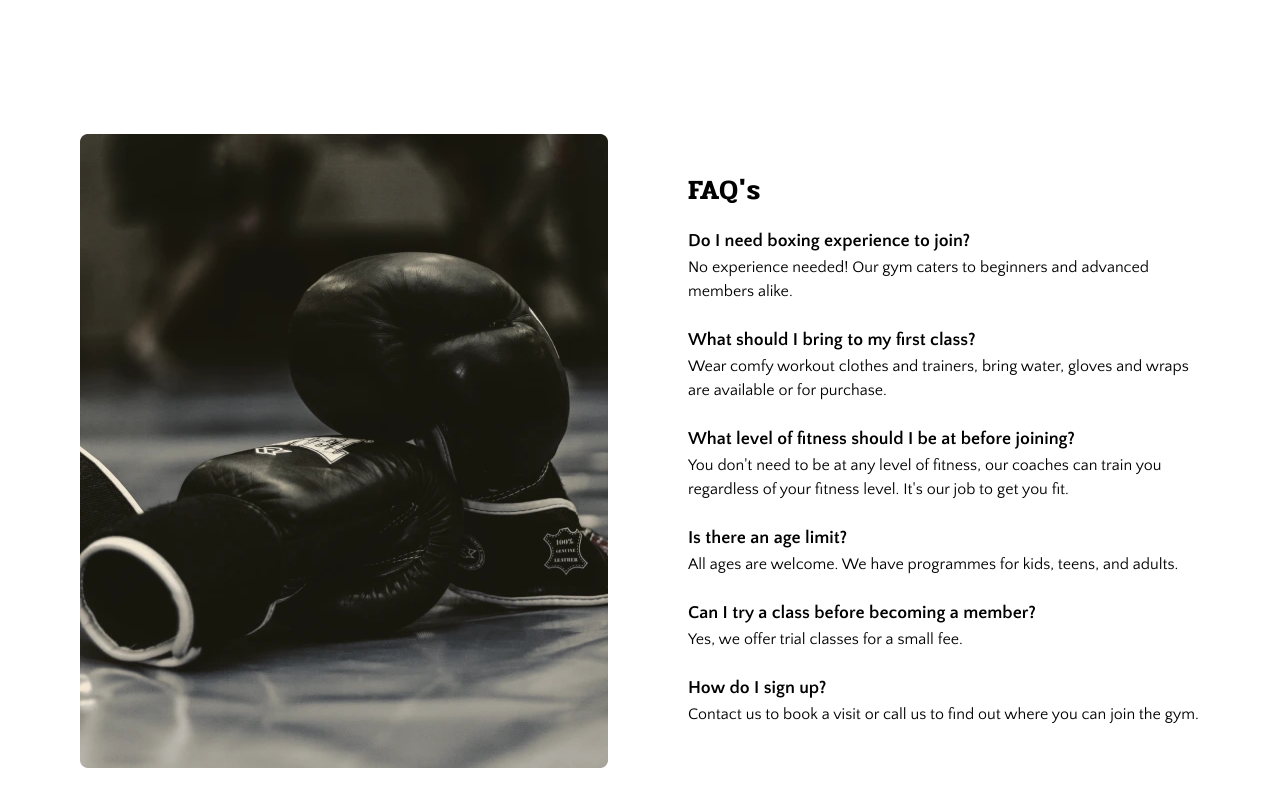
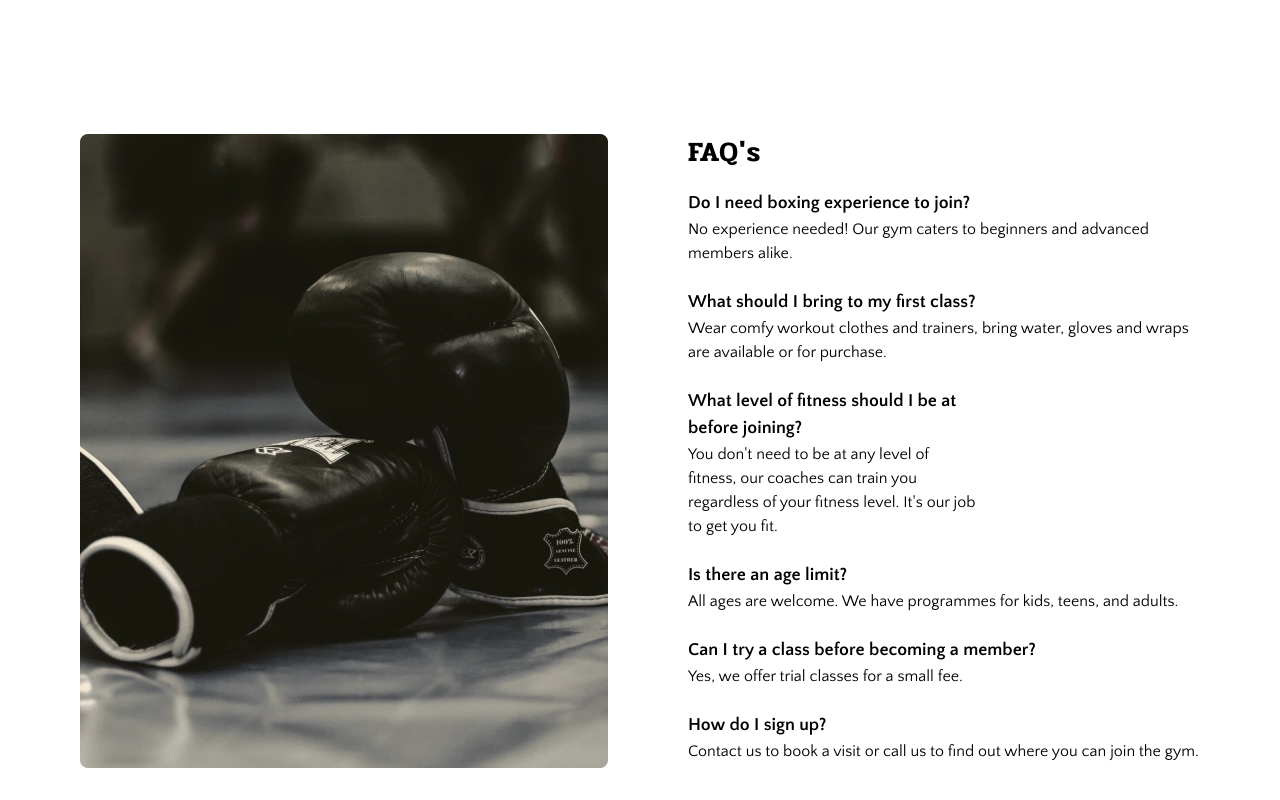
Before and after one commit to codeyarduk/knockout-boxing-demo, a website built with Vite: page index.html in a window 1280 px wide. Shown: the part 3020-3820 px from the top of the page. Built offline with nearby package versions, Linux system fonts and the light colour scheme.

Commit message:
fixed FAQ section

```diff
--- a/index.html
+++ b/index.html
@@ -359,7 +359,7 @@
       <img src="./public/images/boxing-gloves.webp" alt="Two boxing gloves on the floor" class="max-w-full h-auto md:hidden" loading="lazy"/>
     </div>
     <!-- FAQ's Section -->
-    <div class="flex flex-col justify-center items-center mt-14  xl:flex-row xl:mt-32" >
+    <div class="flex flex-col mx-7 justify-center items-center mt-14  xl:flex-row xl:mt-32" >
       <img class="hidden xl:block" src="./public/images/desktop-glove.webp" alt="Two boxing gloves on the floor" class="max-w-full h-auto" loading="lazy">
       <div class="xl:max-w-[512px] xl:ml-[80px]">
         <p
@@ -367,12 +367,12 @@
         >
           FAQ's
         </p>
-        <div class="flex flex-col md:flex-row md:justify-between md:max-w-[656px] xl:flex-col xl:items-start">
+        <div class="flex flex-col max-w-[336px] justify-center items-center md:flex-row md:justify-between md:max-w-[656px] xl:flex-col xl:items-start ">
           <div>
             <p class="text-[18px] font-QuattrocentoSans text-center font-bold xl:max-w-lg xl:w-full xl:text-start">
               Do I need boxing experience to join?
             </p>
-            <p class="text-center font-QuattrocentoSans mb-12 max-w-[336px] md:w-72 xl:max-w-lg xl:w-full xl:text-start xl:mb-6">
+            <p class="text-center font-QuattrocentoSans mb-12 max-w-[336px] md:w-72 xl:max-w-lg xl:w-full xl:text-start xl:mb-6 ">
               No experience needed! Our gym caters to beginners and advanced members
               alike.
             </p>
@@ -382,22 +382,22 @@
             <p class="text-[18px] font-QuattrocentoSans text-center font-bold xl:max-w-lg xl:w-full xl:text-start">
               What should I bring to my first class?
             </p>
-            <p class="text-center font-QuattrocentoSans mb-12 max-w-[336px] md:w-72 xl:max-w-lg xl:w-full xl:text-start xl:mb-6">
+            <p class="text-center font-QuattrocentoSans mb-12 max-w-[336px] md:w-72 xl:max-w-lg xl:w-full xl:text-start xl:mb-6 ">
               Wear comfy workout clothes and trainers, bring water, gloves and wraps
               are available or for purchase.
             </p>
           </div>
         </div>
-        <div class="flex flex-col md:flex-row md:justify-between md:w-[656px] xl:flex-col xl:items-start">
-          <div>
-            <p class="text-[18px] font-QuattrocentoSans text-center font-bold xl:max-w-lg xl:w-full xl:text-start">
+        <div class="flex max-w-[336px] flex-col items-center md:items-[] md:flex-row md:justify-between md:w-[656px] md:max-w-[656px] xl:flex-col xl:items-start ">
+          <div class="flex justify-center max-w-[336px] md:max-w-[288px] flex-col items-center ">
+            <p class="text-[18px]  font-QuattrocentoSans text-center font-bold xl:max-w-lg xl:w-full xl:text-start">
               What level of fitness should I be at before joining?
             </p>
-            <p class="text-center font-QuattrocentoSans mb-12 max-w-[336px] md:w-72 xl:max-w-lg xl:w-full xl:text-start xl:mb-6">
+            <p class="text-center font-QuattrocentoSans mb-12 max-w-[336px] md:w-72 xl:max-w-lg xl:w-full xl:text-start xl:mb-6 ">
               You don't need to be at any level of fitness, our coaches can train you regardless of your fitness level. It's our job to get you fit.
             </p>
           </div>
-          <div>
+          <div class="">
             <p class="text-[18px] font-QuattrocentoSans text-center font-bold xl:max-w-lg xl:w-full xl:text-start">
               Is there an age limit?
             </p>
@@ -406,12 +406,12 @@
             </p>
           </div>
         </div>
-        <div class="flex flex-col md:flex-row md:justify-between md:w-[656px] xl:flex-col xl:items-start">
+        <div class="flex  items-center flex-col md:flex-row md:justify-between md:w-[656px] xl:flex-col xl:items-start">
           <div>
             <p class="text-[18px] font-QuattrocentoSans text-center font-bold md:w-72 xl:max-w-lg xl:w-full xl:text-start">
               Can I try a class before becoming a member?
             </p>
-            <p class="text-center font-QuattrocentoSans mb-12 max-w-[336px]md:w-72 xl:max-w-lg xl:w-full xl:text-start xl:mb-6">
+            <p class="text-center font-QuattrocentoSans mb-12 max-w-[336px] md:w-72 xl:max-w-lg xl:w-full xl:text-start xl:mb-6 ">
               Yes, we offer trial classes for a small fee.
             </p>
           </div>
@@ -419,7 +419,7 @@
             <p class="text-[18px] font-QuattrocentoSans text-center font-bold xl:max-w-lg xl:w-full xl:text-start">
               How do I sign up?
             </p>
-            <p class="text-center font-QuattrocentoSans mb-12 max-w-[336px] md:w-72 xl:max-w-lg xl:w-full xl:text-start xl:mb-0">
+            <p class="text-center font-QuattrocentoSans mb-12 max-w-[336px] md:w-72 xl:max-w-lg xl:w-full xl:text-start xl:mb-0 ">
               Contact us to book a visit or call us to find out where you can join the gym.
             </p>
           </div>
```
